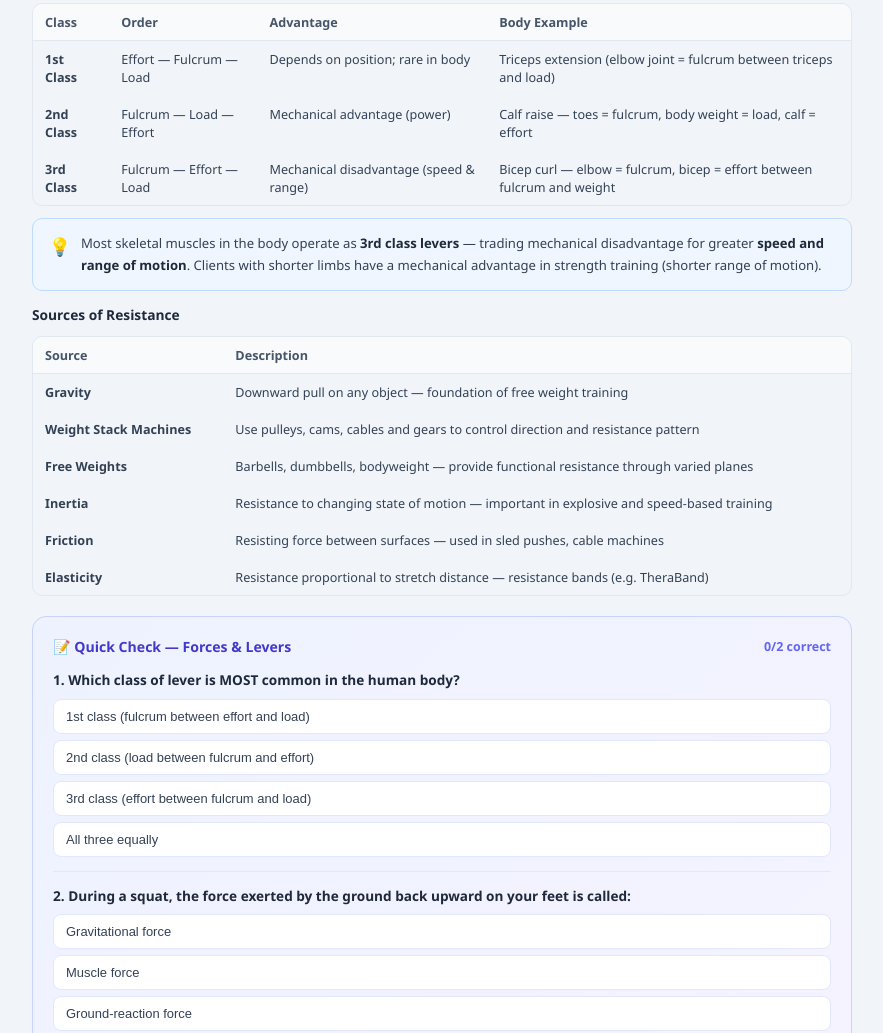
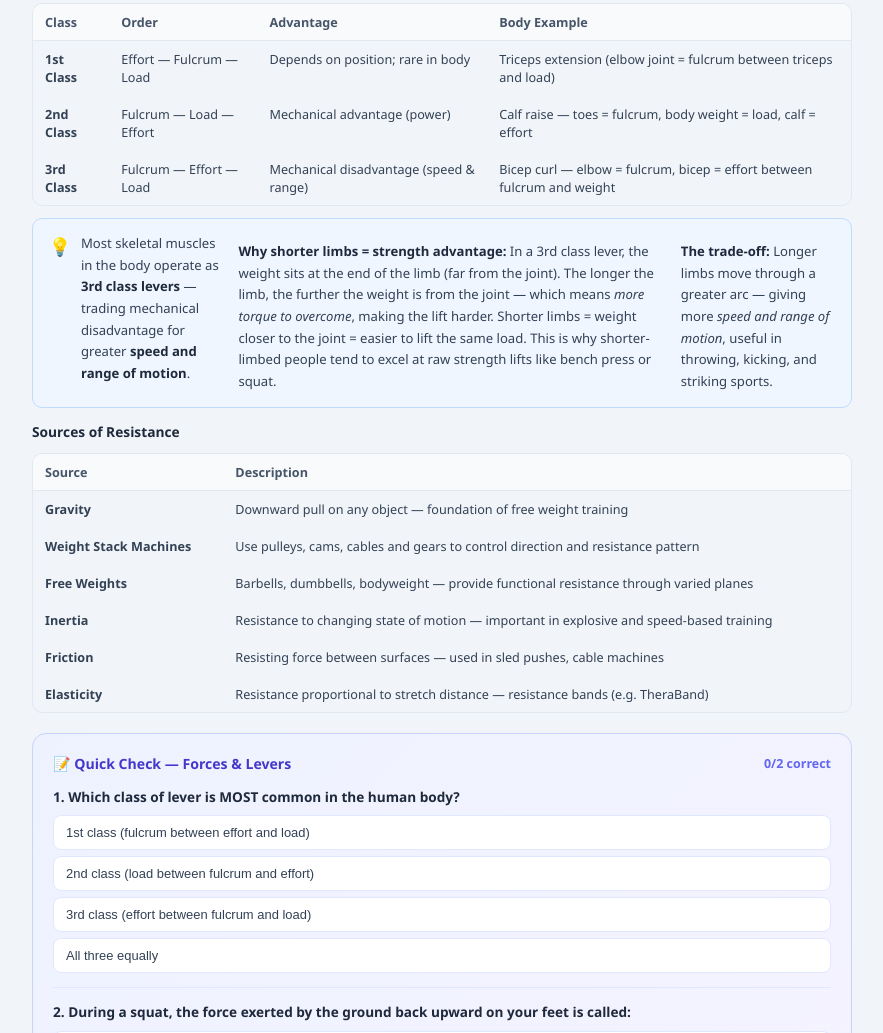
Before and after one commit to Archibaldoz/Cert-III-Topic-1, a plain HTML site: page index.html in a window 1280 px wide. Shown: the part 6722-7755 px from the top of the page, without its empty margins (198-1081 px from the left). Drawn offline with Linux system fonts and the light colour scheme.

Commit message:
Add files via upload

```diff
--- a/index.html
+++ b/index.html
@@ -844,7 +844,9 @@ tr:hover td{background:#f8fafc}
       <tr><td><strong>2nd Class</strong></td><td>Fulcrum — Load — Effort</td><td>Mechanical advantage (power)</td><td>Calf raise — toes = fulcrum, body weight = load, calf = effort</td></tr>
       <tr><td><strong>3rd Class</strong></td><td>Fulcrum — Effort — Load</td><td>Mechanical disadvantage (speed &amp; range)</td><td>Bicep curl — elbow = fulcrum, bicep = effort between fulcrum and weight</td></tr>
     </table></div>
-    <div class="callout blue"><span class="icon">💡</span><p>Most skeletal muscles in the body operate as <strong>3rd class levers</strong> — trading mechanical disadvantage for greater <strong>speed and range of motion</strong>. Clients with shorter limbs have a mechanical advantage in strength training (shorter range of motion).</p></div>
+    <div class="callout blue"><span class="icon">💡</span><p>Most skeletal muscles in the body operate as <strong>3rd class levers</strong> — trading mechanical disadvantage for greater <strong>speed and range of motion</strong>.</p>
+    <p style="margin-top:8px"><strong>Why shorter limbs = strength advantage:</strong> In a 3rd class lever, the weight sits at the end of the limb (far from the joint). The longer the limb, the further the weight is from the joint — which means <em>more torque to overcome</em>, making the lift harder. Shorter limbs = weight closer to the joint = easier to lift the same load. This is why shorter-limbed people tend to excel at raw strength lifts like bench press or squat.</p>
+    <p style="margin-top:8px"><strong>The trade-off:</strong> Longer limbs move through a greater arc — giving more <em>speed and range of motion</em>, useful in throwing, kicking, and striking sports.</p></div>
     <h3 style="font-size:.86rem;font-weight:700;color:#1e293b;margin:14px 0 8px">Sources of Resistance</h3>
     <div class="tbl-wrap"><table>
       <tr><th>Source</th><th>Description</th></tr>
```
